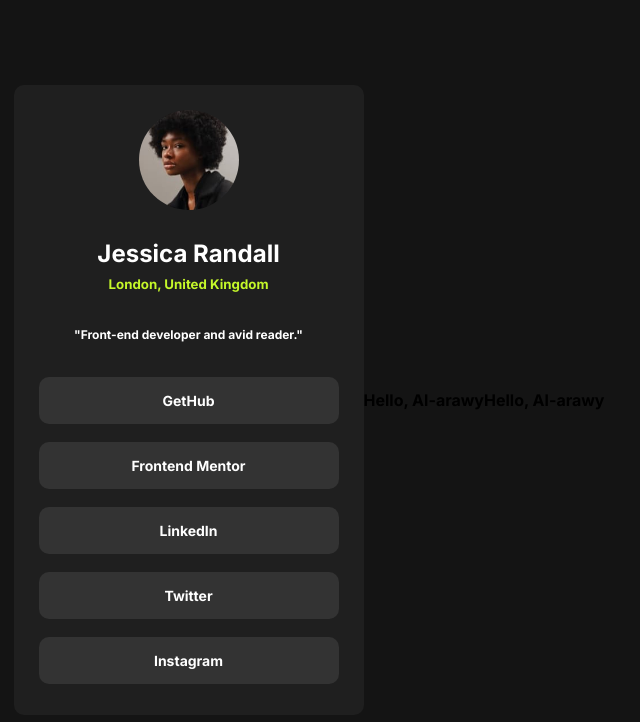
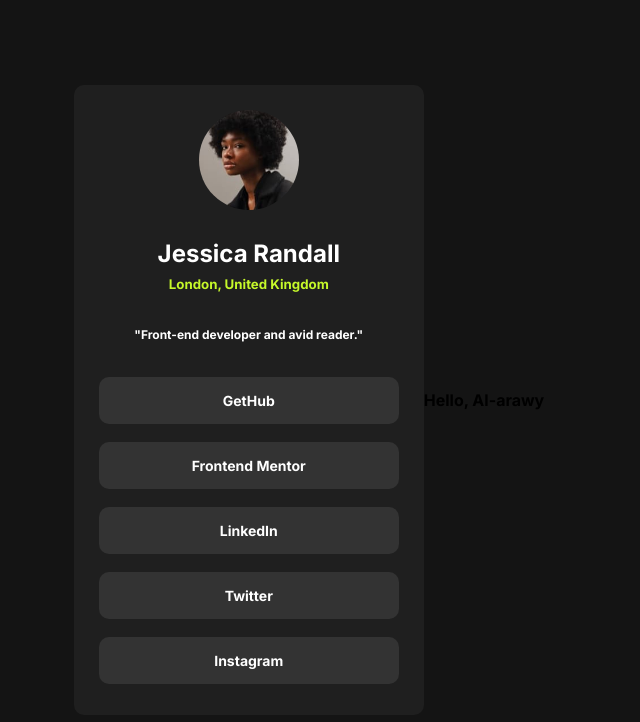
Before and after one commit to AhmedReda1320/Jessica, a plain HTML site: page index.html in a window 1280 px wide. Shown: the whole page, without its empty margins (331-971 px from the left). Drawn offline with Linux system fonts and the light colour scheme; files that its build step writes are made by us from their sources; files whose address does not match are found by name.

Commit message:
Revert "Update index.html"

```diff
--- a/index.html
+++ b/index.html
@@ -26,6 +26,5 @@
         </div>
     </div>
     <span> Hello, Al-arawy</span>
-    <span> Hello, Al-arawy</span>
 </body>
 </html>
```
